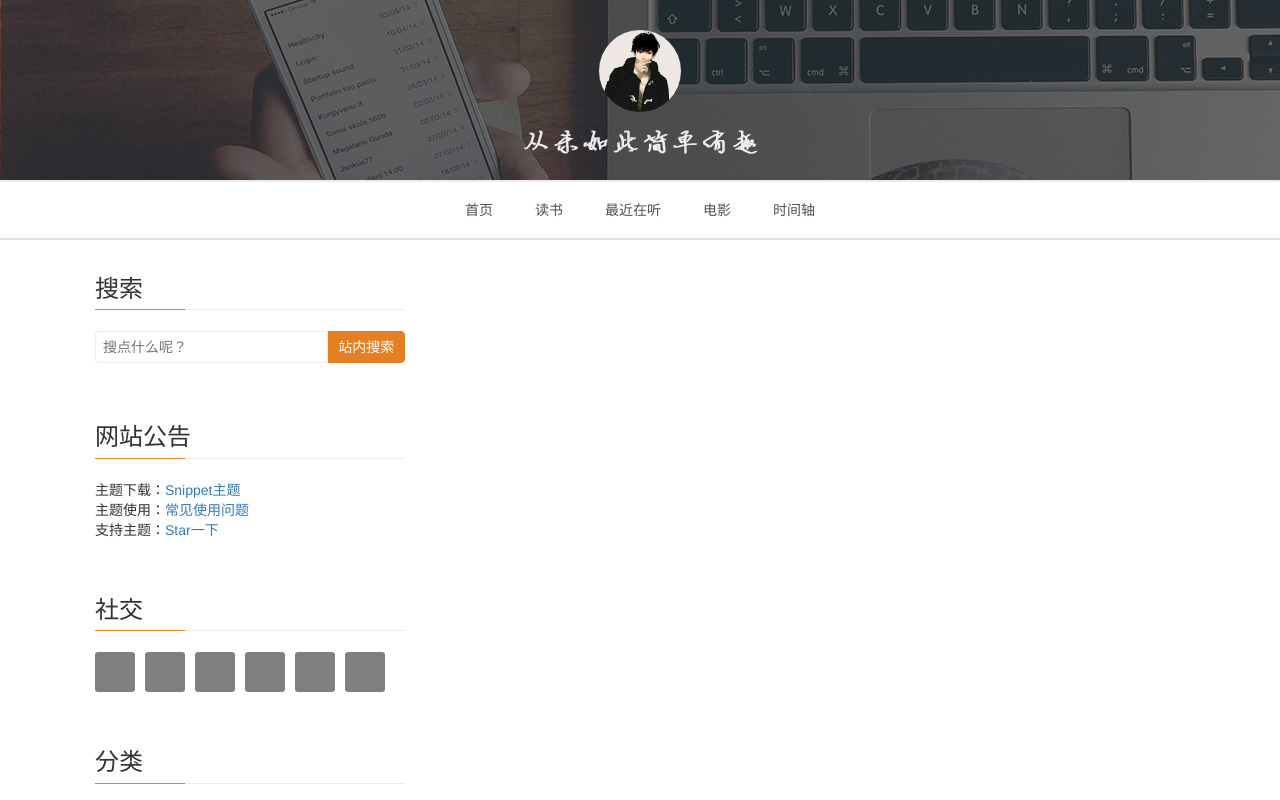
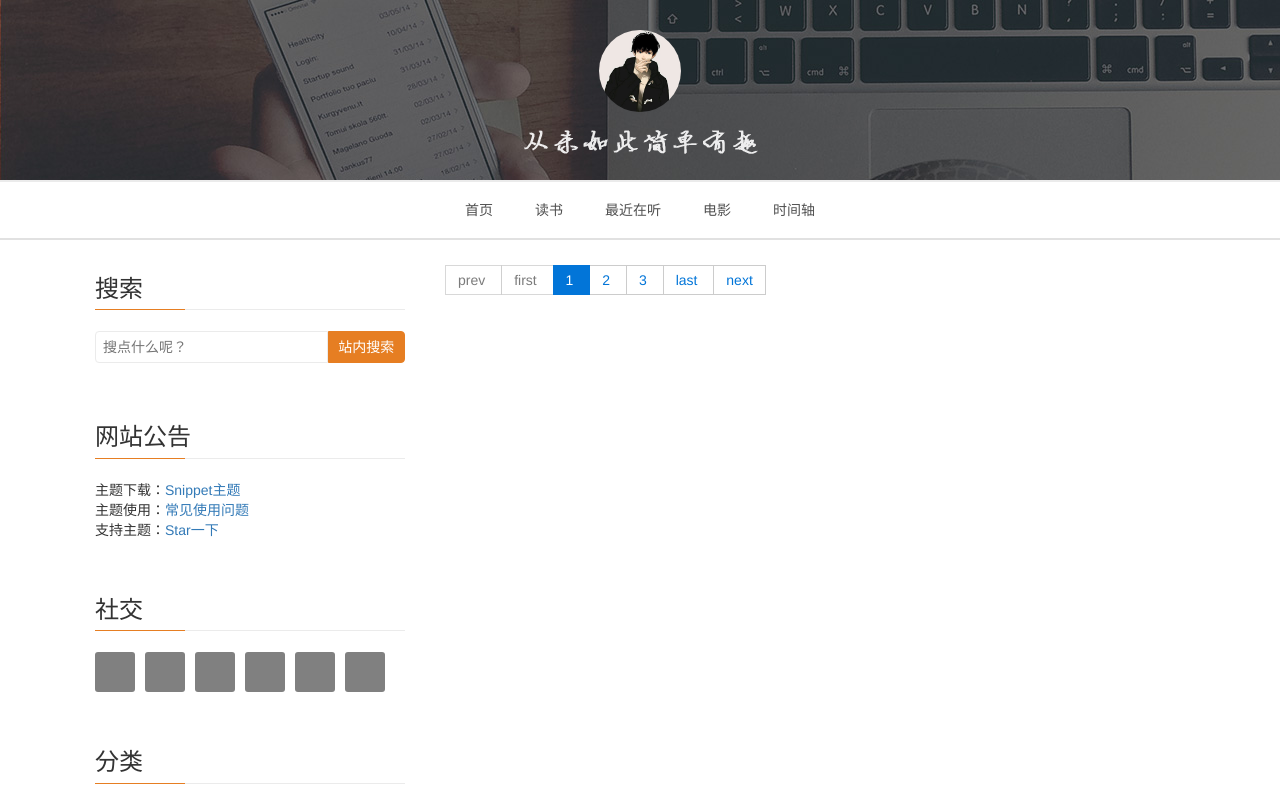
Before and after one commit to minatoyukina/blog-vue, a Vue app: page /pagination in a window 1280 px wide. Shown: the top 800 px of the page. Built offline with nearby package versions, Linux system fonts and the light colour scheme; a web font is replaced by a local one.

Commit message:
pageable support

```diff
--- a/src/App.vue
+++ b/src/App.vue
@@ -5,8 +5,8 @@
       <div class="container">
         <div class="row">
           <router-view/>
-          <Widget v-if="$route.path!=='/article'"/>
-          <Content v-if="$route.path==='/article'"/>
+          <Widget v-if="$route.path.split('/')[1]!=='article'"/>
+          <Content v-if="$route.path.split('/')[1]==='article'"/>
         </div>
       </div>
     </section>
@@ -27,12 +27,4 @@
 </script>
 
 <style>
-
-#app {
-  /*font-family: 'Avenir', Helvetica, Arial, sans-serif;*/
-  /*-webkit-font-smoothing: antialiased;*/
-  /*-moz-osx-font-smoothing: grayscale;*/
-  /*text-align: center;*/
-  /*color: #2c3e50;*/
-}
 </style>
--- /dev/null
+++ b/src/assets/css/pagination.css
@@ -0,0 +1,46 @@
+.mo-paging {
+  display: inline-block;
+  padding: 0;
+  margin: 1rem 0;
+  font-size: 0;
+  list-style: none;
+  user-select: none;
+}
+.mo-paging > .paging-item {
+  display: inline;
+  font-size: 14px;
+  position: relative;
+  padding: 6px 12px;
+  line-height: 1.42857143;
+  text-decoration: none;
+  border: 1px solid #ccc;
+  background-color: #fff;
+  margin-left: -1px;
+  cursor: pointer;
+  color: #0275d8;
+}
+.mo-paging > .paging-item:first-child {
+  margin-left: 0;
+}
+.mo-paging > .paging-item:hover {
+  background-color: #f0f0f0;
+  color: #0275d8;
+}
+.mo-paging > .paging-item.paging-item--disabled, .mo-paging > .paging-item.paging-item--more {
+  background-color: #fff;
+  color: #505050;
+}
+.mo-paging > .paging-item.paging-item--disabled {
+  cursor: not-allowed;
+  opacity: 0.75;
+}
+.mo-paging > .paging-item.paging-item--more, .mo-paging > .paging-item.paging-item--current {
+  cursor: default;
+}
+.mo-paging > .paging-item.paging-item--current {
+  background-color: #0275d8;
+  color: #fff;
+  position: relative;
+  z-index: 1;
+  border-color: #0275d8;
+}
--- a/src/components/List.vue
+++ b/src/components/List.vue
@@ -42,36 +42,24 @@
         </div>
       </footer>
     </article>
-    <!--<Page :totalPages="totalPages" :totalElements="totalElements"></Page>-->
+    <Pagination :totalPages="totalPages"
+                :total="totalElements"
+                @change="loadPages"></Pagination>
 
-    <nav class="pagination" role="navigation" v-if="totalPages<7">
-      <div id="page-nav">
-        <span class="page-number current">1</span>
-        <a class="page-number" v-on:click="loadPages(i)" v-for="i in (totalPages-1)">{{i+1}}</a>
-        <a class="extend next" rel="next" v-on:click="loadPages(totalPages-1)">
-          <i class="fa fa-angle-right"></i>
-        </a>
-      </div>
-    </nav>
-    <nav class="pagination" role="navigation" v-else>
-      <span class="page-number current">1</span>
-      <span class="page-number">2</span>
-      <a href=""></a>
-    </nav>
   </main>
 </template>
 
 <script>
-  import Page from "./Page";
+  import Pagination from "./Pagination";
 
   export default {
     name: "List",
-    components: {Page},
+    components: {Pagination},
     data() {
       return {
         blogs: "",
-        totalPages: "",
-        totalElements: "",
+        totalPages: 0,
+        totalElements: 0,
       }
     },
     methods: {
--- /dev/null
+++ b/src/components/Pagination.vue
@@ -0,0 +1,171 @@
+<template>
+  <ul class="mo-paging">
+    <!-- prev -->
+    <li
+      :class="['paging-item', 'paging-item--prev', {'paging-item--disabled' : index === 1}]"
+      @click="prev">prev
+    </li>
+
+    <!-- first -->
+    <li
+      :class="['paging-item', 'paging-item--first', {'paging-item--disabled' : index === 1}]"
+      @click="first">first
+    </li>
+
+    <li
+      :class="['paging-item', 'paging-item--more']"
+      v-if="showPrevMore">...
+    </li>
+
+    <li
+      :class="['paging-item', {'paging-item--current' : index === pager}]"
+      v-for="pager in pagers"
+      @click="go(pager)">{{ pager }}
+    </li>
+
+    <li
+      :class="['paging-item', 'paging-item--more']"
+      v-if="showNextMore">...
+    </li>
+
+    <!-- last -->
+    <li
+      :class="['paging-item', 'paging-item--last', {'paging-item--disabled' : index === pages}]"
+      @click="last">last
+    </li>
+
+    <!-- next -->
+    <li
+      :class="['paging-item', 'paging-item--next', {'paging-item--disabled' : index === pages}]"
+      @click="next">next
+    </li>
+  </ul>
+</template>
+
+<script>
+  export default {
+    name: "Pagination",
+    props: {
+
+      //页面中的可见页码，其他的以...替代, 必须是奇数
+      perPages: {
+        type: Number,
+        default: 5
+      },
+
+      //当前页码
+      pageIndex: {
+        type: Number,
+        default: 1
+      },
+
+      //每页显示条数
+      pageSize: {
+        type: Number,
+        default: 5
+      },
+
+      //总记录数
+      total: {
+        type: Number,
+        default: 13
+      },
+
+    },
+    methods: {
+      prev() {
+        if (this.index > 1) {
+          this.go(this.index - 1)
+        }
+      },
+      next() {
+        if (this.index < this.pages) {
+          this.go(this.index + 1)
+        }
+      },
+      first() {
+        if (this.index !== 1) {
+          this.go(1)
+        }
+      },
+      last() {
+        if (this.index !== this.pages) {
+          this.go(this.pages)
+        }
+      },
+      go(page) {
+        if (this.index !== page) {
+          this.index = page;
+          //父组件通过change方法来接受当前的页码
+          this.$emit('change', this.index-1)
+        }
+      }
+    },
+    computed: {
+
+      //计算总页码
+      pages() {
+        return Math.ceil(this.size / this.limit)
+      },
+
+      //计算页码，当count等变化时自动计算
+      pagers() {
+        const array = [];
+        const perPages = this.perPages;
+        const pageCount = this.pages;
+        let current = this.index;
+        const _offset = (perPages - 1) / 2;
+
+
+        const offset = {
+          start: current - _offset,
+          end: current + _offset
+        };
+
+        //-1, 3
+        if (offset.start < 1) {
+          offset.end = offset.end + (1 - offset.start);
+          offset.start = 1
+        }
+        if (offset.end > pageCount) {
+          offset.start = offset.start - (offset.end - pageCount);
+          offset.end = pageCount
+        }
+        if (offset.start < 1) offset.start = 1;
+
+        this.showPrevMore = (offset.start > 1);
+        this.showNextMore = (offset.end < pageCount);
+
+        for (let i = offset.start; i <= offset.end; i++) {
+          array.push(i)
+        }
+
+        return array
+      }
+    },
+    data() {
+      return {
+        index: this.pageIndex, //当前页码
+        limit: this.pageSize, //每页显示条数
+        size: this.total || 1, //总记录数
+        showPrevMore: false,
+        showNextMore: false
+      }
+    },
+    watch: {
+      pageIndex(val) {
+        this.index = val || 1
+      },
+      pageSize(val) {
+        this.limit = val || 10
+      },
+      total(val) {
+        this.size = val || 1
+      }
+    }
+  }
+</script>
+
+<style scoped>
+  @import "../assets/css/pagination.css";
+</style>
--- a/src/router/index.js
+++ b/src/router/index.js
@@ -3,7 +3,7 @@
 import List from '@/components/List'
 import Timeline from '@/components/Timeline'
 import Article from '@/components/Article'
-import Page from '@/components/Page'
+import Pagination from '@/components/Pagination'
 
 Vue.use(Router);
 
@@ -26,9 +26,9 @@
       component: Article
     },
     {
-      path: '/page',
-      name: 'Page',
-      component: Page
+      path: '/pagination',
+      name: 'Pagination',
+      component: Pagination
     },
   ]
 })
```
